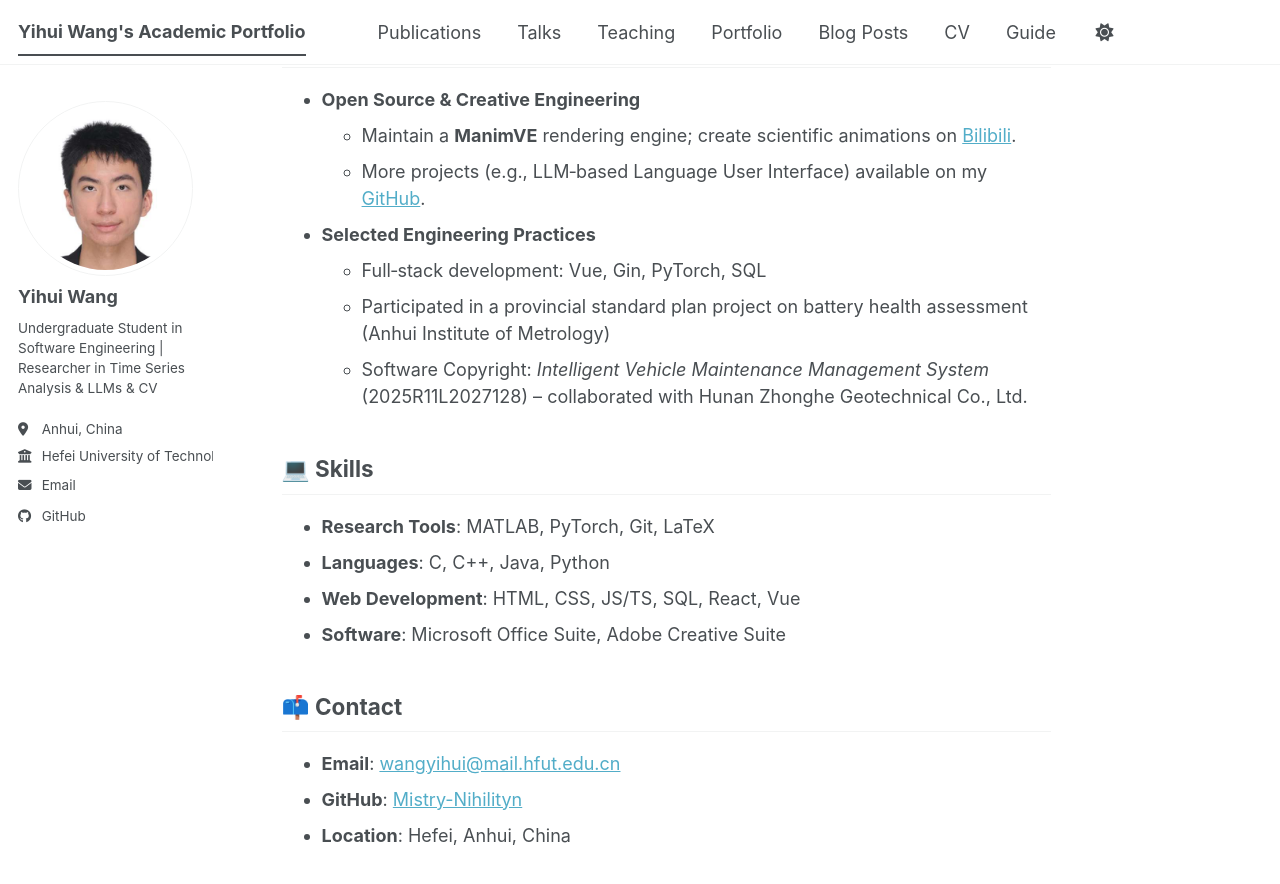
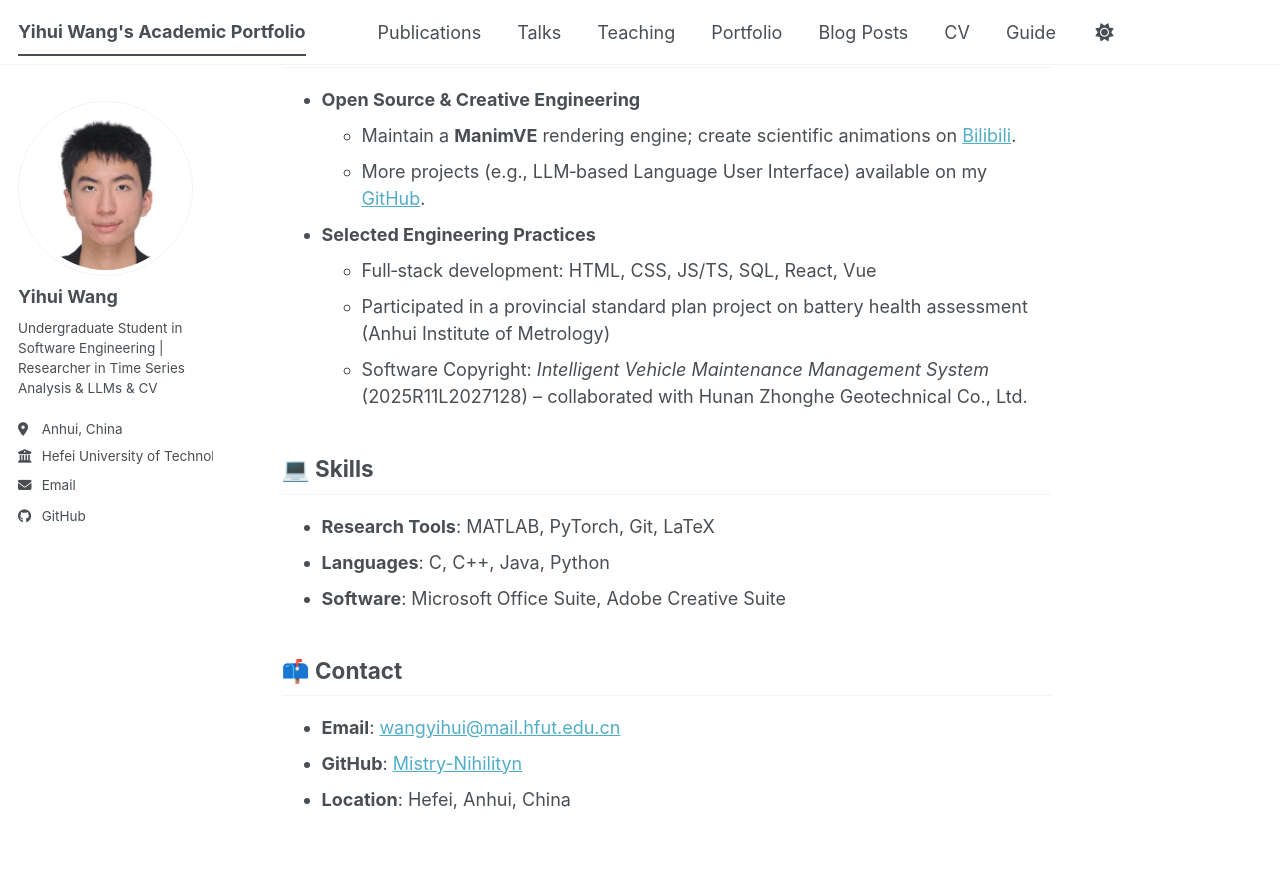
Before and after one commit to Mistry-Nihilityn/Mistry-Nihilityn.github.io, a Jekyll site: the page built from _pages/about.md, in a window 1280 px wide and 900 px high, scrolled down 1506 px. Shown: the top 884 px of the window. Built offline with Jekyll 4.4.1, drawn with Linux system fonts in a browser that asks for light colours; a script bundle is joined from its source files by our own code; library files that are not in the unit come from our copies.

Commit message:
小幅更改

```diff
--- a/_pages/about.md
+++ b/_pages/about.md
@@ -49,7 +49,7 @@ I also hold multiple ICPC/CCPC/CCSP medals, which sharpen my algorithmic impleme
   - More projects (e.g., LLM‑based Language User Interface) available on my [GitHub](https://github.com/Mistry-Nihilityn).
 
 - **Selected Engineering Practices**
-  - Full‑stack development: Vue, Gin, PyTorch, SQL
+  - Full‑stack development: HTML, CSS, JS/TS, SQL, React, Vue
   - Participated in a provincial standard plan project on battery health assessment (Anhui Institute of Metrology)
   - Software Copyright: *Intelligent Vehicle Maintenance Management System* (2025R11L2027128) – collaborated with Hunan Zhonghe Geotechnical Co., Ltd.
 
@@ -57,7 +57,6 @@ I also hold multiple ICPC/CCPC/CCSP medals, which sharpen my algorithmic impleme
 
 - **Research Tools**: MATLAB, PyTorch, Git, LaTeX
 - **Languages**: C, C++, Java, Python
-- **Web Development**: HTML, CSS, JS/TS, SQL, React, Vue
 - **Software**: Microsoft Office Suite, Adobe Creative Suite
 
 ## 📫 Contact
```
